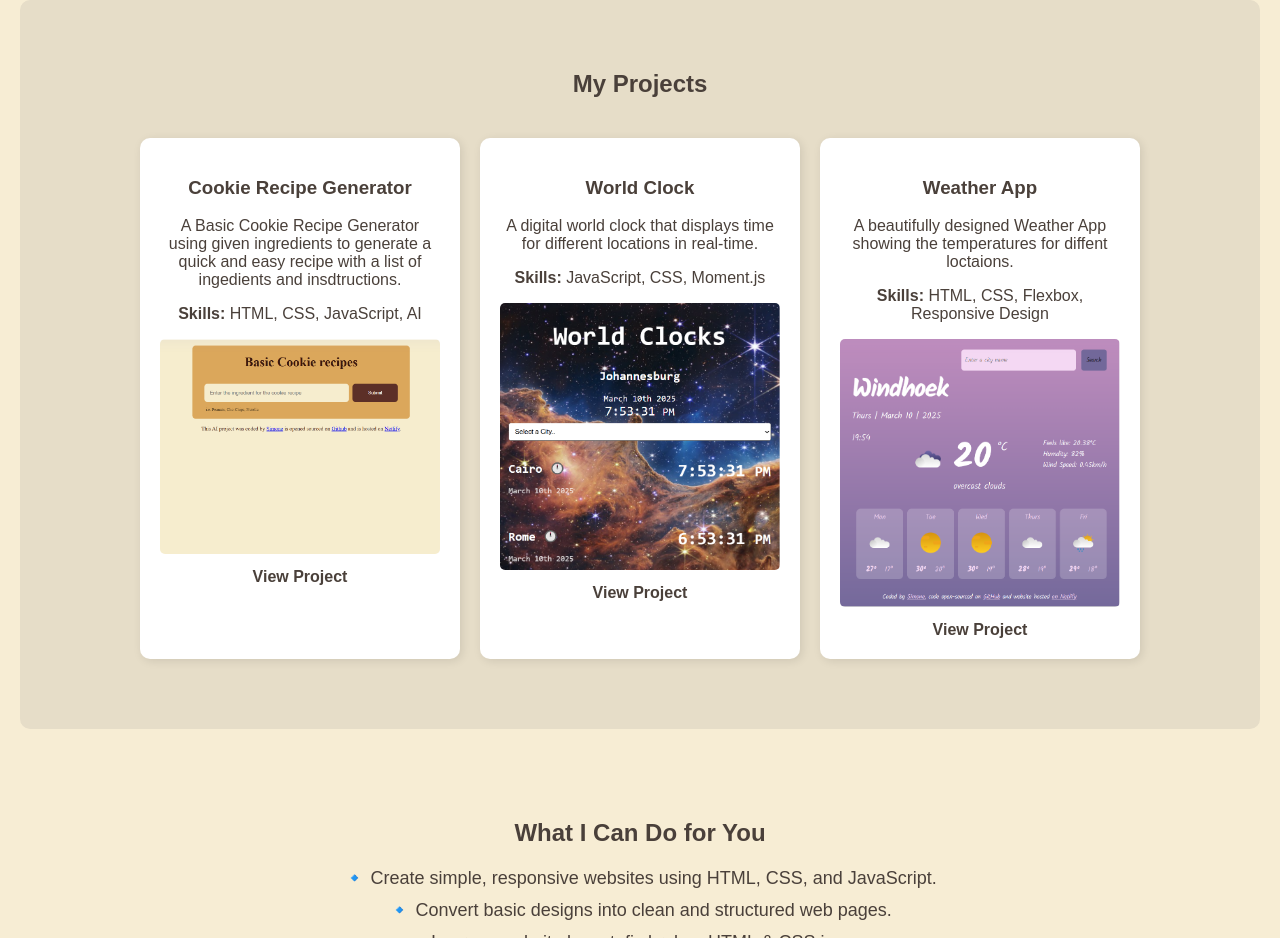
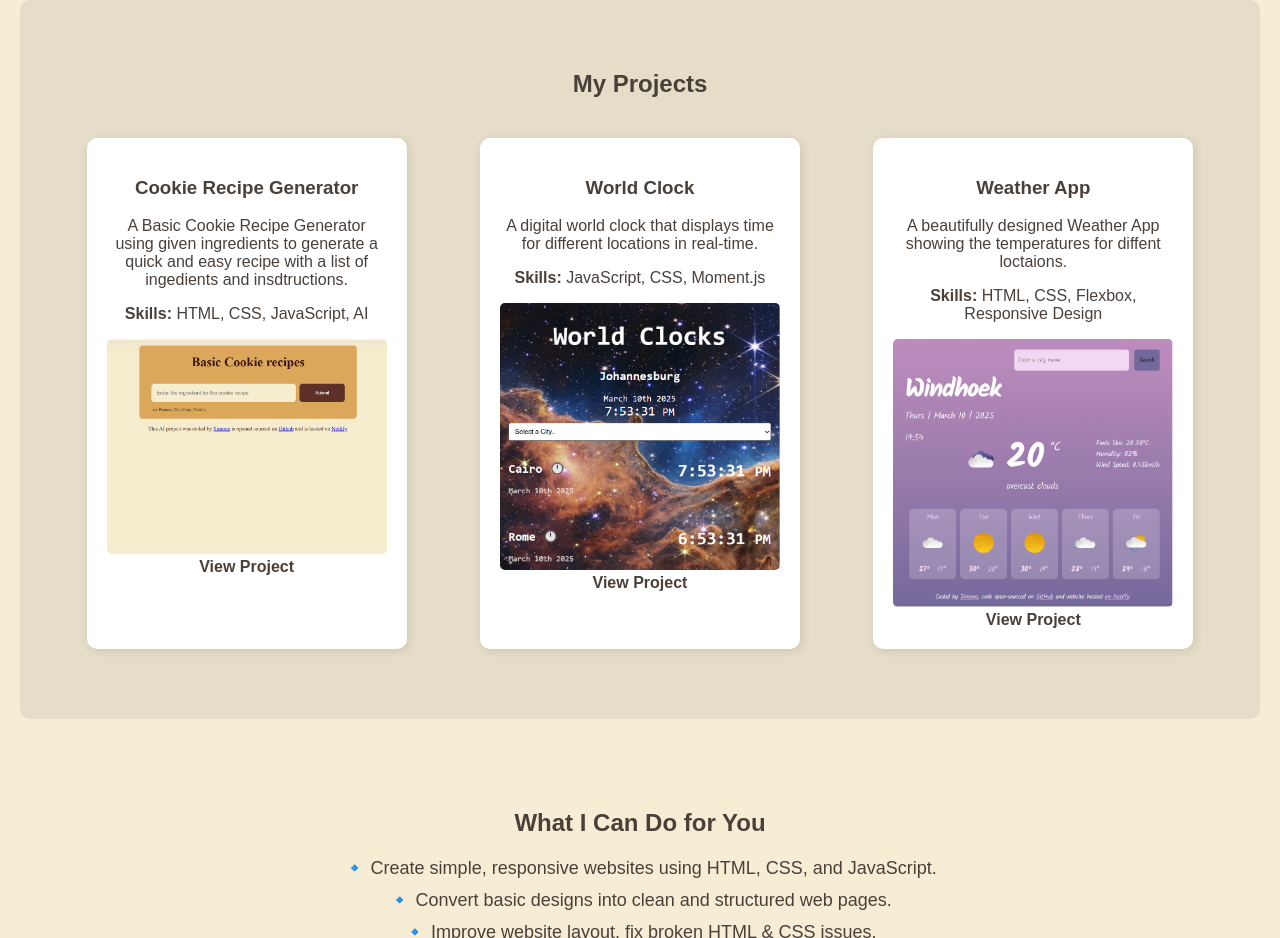
Before and after one commit to SimKitkat/Simone-Portfolio, a plain HTML site: page index.html in a window 1280 px wide. Shown: the part 820-1758 px from the top of the page. Drawn offline with Linux system fonts and the light colour scheme.

Commit message:
Update style.css

```diff
--- a/style.css
+++ b/style.css
@@ -82,6 +82,7 @@ body {
   text-align: center;
   box-shadow: 2px 2px 10px rgba(0, 0, 0, 0.1);
   transition: transform 0.3s;
+  margin: 0 auto;
 }
 
 .project-tile:hover {
@@ -90,7 +91,7 @@ body {
 
 .project-tile a {
   display: inline-block;
-  margin-top: 10px;
+  margin: 0 auto;
   color: var(--primary-color);
   text-decoration: none;
   font-weight: bold;
```
